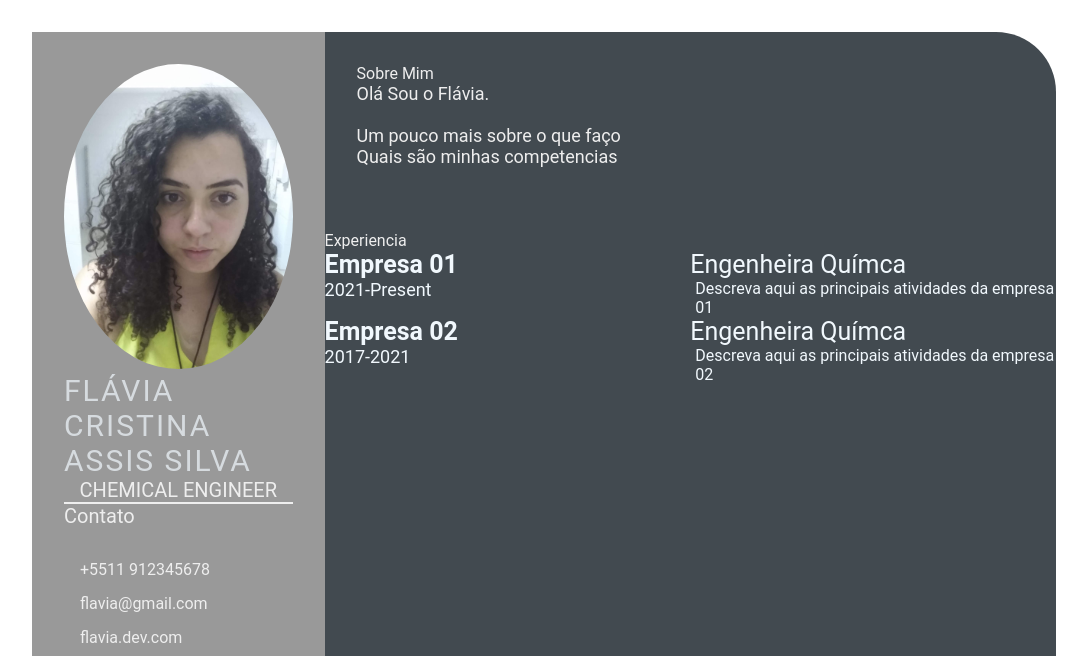
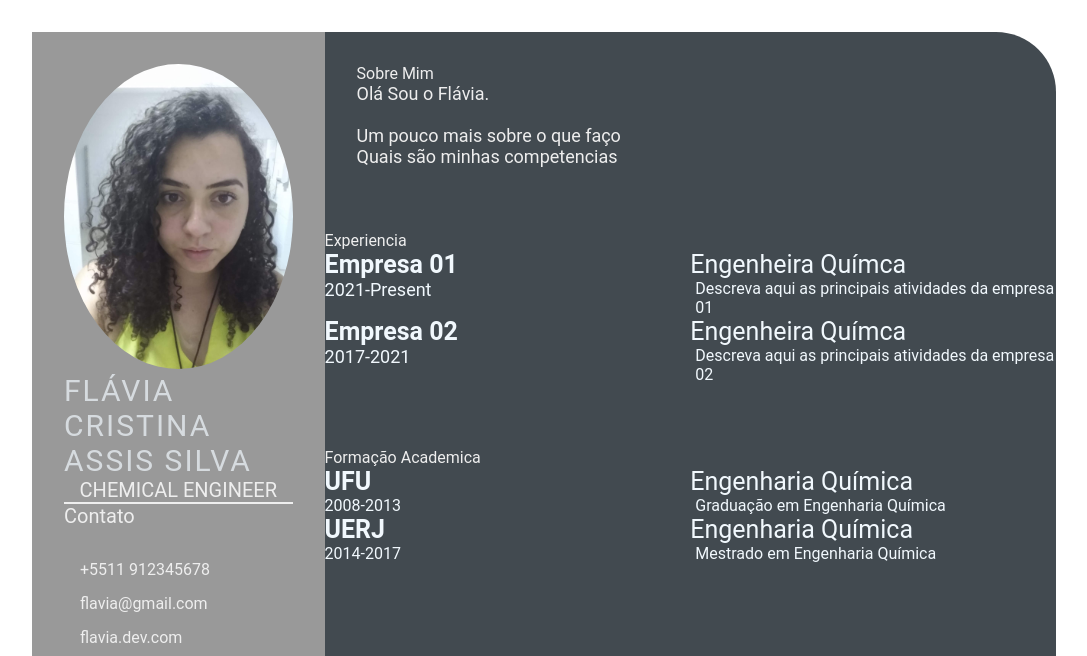
Before and after one commit to FlaAssis/devweekgit.github.io, a plain HTML site: page index.html in a window 1280 px wide. Shown: the top 656 px of the page, without its empty margins (96-1183 px from the left). Drawn offline with Linux system fonts and the light colour scheme.

Commit message:
day 4 (#4)

```diff
--- a/index.html
+++ b/index.html
@@ -1,5 +1,6 @@
 <!DOCTYPE html>
 <html lang="en">
+
 <head>
     <meta charset="UTF-8">
     <meta http-equiv="X-UA-Compatible" content="IE=edge">
@@ -7,6 +8,7 @@
     <title>Flávia Silva CV</title>
     <link rel="stylesheet" href="style.css">
 </head>
+
 <body>
     <main class="resume-contents">
         <section class="left-section">
@@ -32,10 +34,18 @@
                 <div class="skills">
                     <p class="left-title">Skills</p>
                     <ul>
-                        <li><p>Python3</p></li>
-                        <li><p>HTML5 & CSS3</p></li>
-                        <li><p>Git & GitHub</p></li>
-                        <li><p>Linux, Bash/Shell</p></li>
+                        <li>
+                            <p>Python3</p>
+                        </li>
+                        <li>
+                            <p>HTML5 & CSS3</p>
+                        </li>
+                        <li>
+                            <p>Git & GitHub</p>
+                        </li>
+                        <li>
+                            <p>Linux, Bash/Shell</p>
+                        </li>
                     </ul>
                 </div>
             </div>
@@ -54,7 +64,7 @@
             </div>
             <section class="experience gap">
                 <div class="right-title">Experiencia</div>
-                <div class ="experience-contents">
+                <div class="experience-contents">
                     <div class="exp-left">
                         <p class="exp-company-name">Empresa 01</p>
                         <p class="exp-time-period">2021-Present</p>
@@ -76,7 +86,30 @@
                         </p>
                     </div>
                 </div>
+            </section>
+            <section class="education gap">
+                <div class="right-title">Formação Academica</div>
+                <div class="education-contents">
+                    <div class="education-left">
+                        <p class="education-school-name">UFU</p>
+                        <p class="education-time-period">2008-2013</p>
+                    </div>
+                    <div class="education-right">
+                        <p class="education-subject">Engenharia Química</p>
+                        <p class="education-desc">Graduação em Engenharia Química</p>
+                    </div>
+                    <div class="education-left">
+                        <p class="education-school-name">UERJ</p>
+                        <p class="education-time-period">2014-2017</p>
+                    </div>
+                    <div class="education-right">
+                        <p class="education-subject">Engenharia Química</p>
+                        <p class="education-desc">Mestrado em Engenharia Química</p>
+                    </div>
+                </div>
+            </section>
         </section>
     </main>
 </body>
+
 </html>
```
